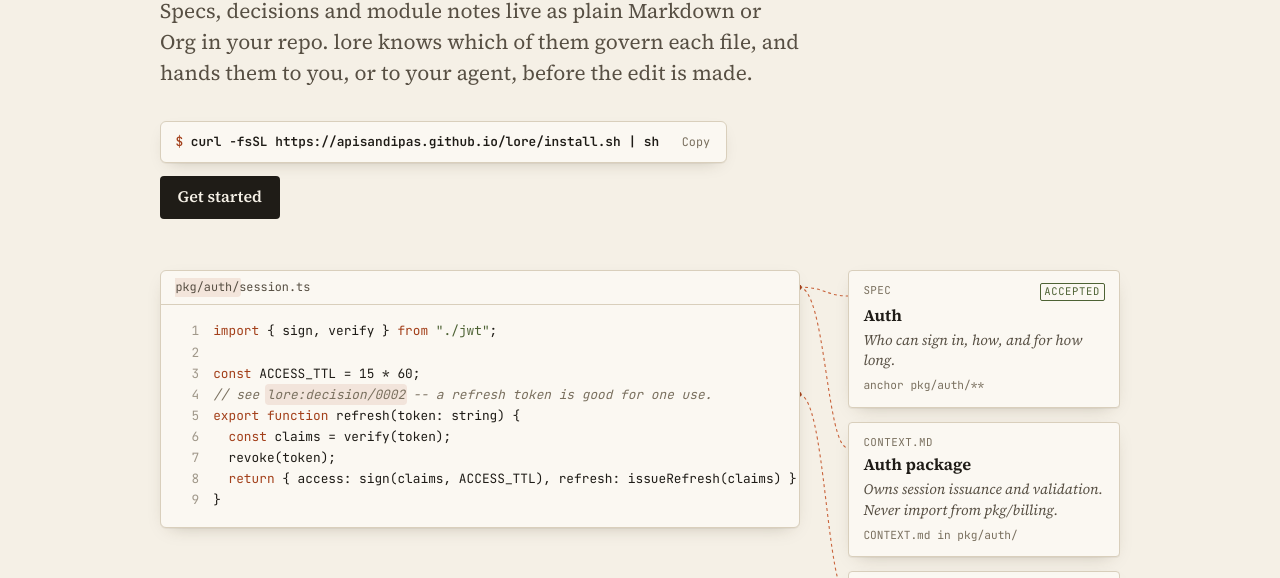
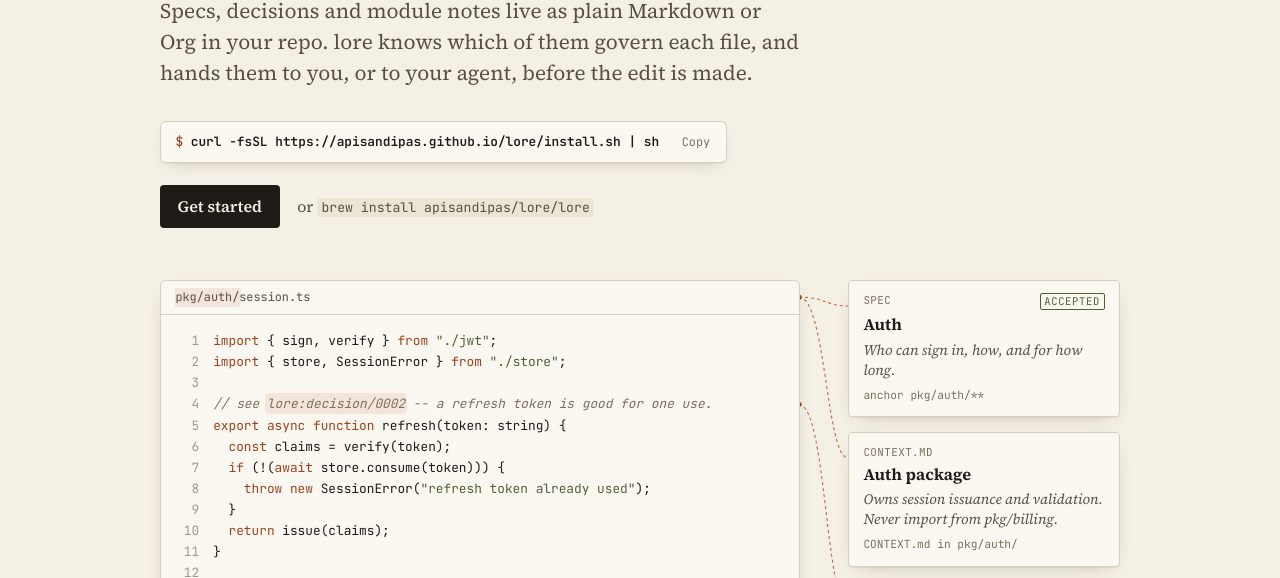
Before and after one commit to apisandipas/lore, a website: page site/index.html in a window 1280 px wide. Shown: the part 333-911 px from the top of the page. Drawn offline with Linux system fonts and the light colour scheme.

Commit message:
site: give the hero's install row room, and a sample file as tall as its notes
The install box and Get started no longer fit on one line, so the button
wrapped against the box. They now stack with a proper gap, with the brew
command beside the button. session.ts grows to 20 lines so the code
matches the three note cards beside it; the citation stays on line 4.

Co-Authored-By: Claude Opus 5.5 <noreply@anthropic.com>

```diff
--- a/site/index.html
+++ b/site/index.html
@@ -38,7 +38,10 @@
     <p class="lede">Specs, decisions and module notes live as plain Markdown or Org in your repo. lore knows which of them govern each file, and hands them to you, or to your agent, before the edit is made.</p>
     <div class="install">
       <div class="term"><pre><code><span class="cmd">curl -fsSL https://apisandipas.github.io/lore/install.sh | sh</span></code></pre><button class="copy" type="button">Copy</button></div>
-      <a class="button" href="guide.html">Get started</a>
+      <div class="install-next">
+        <a class="button" href="guide.html">Get started</a>
+        <span class="alt">or <code>brew install apisandipas/lore/lore</code></span>
+      </div>
     </div>
   </section>
 
@@ -46,13 +49,24 @@
     <div class="term file">
       <div class="term-bar"><span class="where"><span class="src" data-to="n-auth n-ctx">pkg/auth/</span>session.ts</span></div>
       <pre class="lines"><code><span class="l"><span class="k">import</span> { sign, verify } <span class="k">from</span> <span class="s">"./jwt"</span>;</span>
+<span class="l"><span class="k">import</span> { store, SessionError } <span class="k">from</span> <span class="s">"./store"</span>;</span>
+<span class="l"></span>
+<span class="l"><span class="c">// see <span class="src" data-to="n-0002">lore:decision/0002</span> -- a refresh token is good for one use.</span></span>
+<span class="l"><span class="k">export async function</span> refresh(token: string) {</span>
+<span class="l">  <span class="k">const</span> claims = verify(token);</span>
+<span class="l">  <span class="k">if</span> (!(<span class="k">await</span> store.consume(token))) {</span>
+<span class="l">    <span class="k">throw new</span> SessionError(<span class="s">"refresh token already used"</span>);</span>
+<span class="l">  }</span>
+<span class="l">  <span class="k">return</span> issue(claims);</span>
+<span class="l">}</span>
 <span class="l"></span>
 <span class="l"><span class="k">const</span> ACCESS_TTL = 15 * 60;</span>
-<span class="l"><span class="c">// see <span class="src" data-to="n-0002">lore:decision/0002</span> -- a refresh token is good for one use.</span></span>
-<span class="l"><span class="k">export function</span> refresh(token: string) {</span>
-<span class="l">  <span class="k">const</span> claims = verify(token);</span>
-<span class="l">  revoke(token);</span>
-<span class="l">  <span class="k">return</span> { access: sign(claims, ACCESS_TTL), refresh: issueRefresh(claims) };</span>
+<span class="l"><span class="k">const</span> REFRESH_TTL = 30 * 24 * 60 * 60;</span>
+<span class="l"></span>
+<span class="l"><span class="k">export async function</span> issue(claims: Claims) {</span>
+<span class="l">  <span class="k">const</span> refresh = sign(claims, REFRESH_TTL);</span>
+<span class="l">  <span class="k">await</span> store.save(refresh, claims.sub);</span>
+<span class="l">  <span class="k">return</span> { access: sign(claims, ACCESS_TTL), refresh };</span>
 <span class="l">}</span></code></pre>
     </div>
     <div class="notes">
--- a/site/style.css
+++ b/site/style.css
@@ -338,12 +338,13 @@ pre code { background: none; padding: 0; font-size: inherit; border-radius: 0; }
 
 .install {
   display: flex;
-  flex-wrap: wrap;
-  align-items: center;
-  gap: 0.8rem 1.4rem;
+  flex-direction: column;
+  align-items: flex-start;
+  gap: 1.4rem;
   margin: 0 0 1rem;
 }
-.install .term { margin: 0; flex: 0 1 auto; min-width: 0; }
+.install-next { display: flex; flex-wrap: wrap; align-items: center; gap: 0.6rem 1.1rem; }
+.install .term { margin: 0; max-width: 100%; }
 .install .term pre { padding: 0.6rem 0.9rem; }
 .install .term-bar { display: none; }
 .install .term { display: flex; align-items: center; }
```
Also changed, not shown: site/emacs.html (+17 -6 lines).
